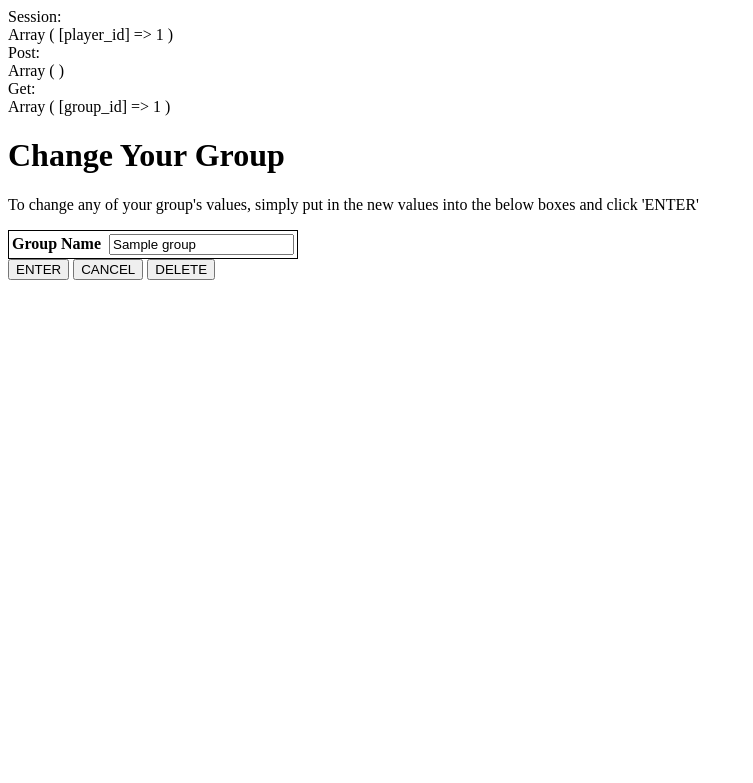
After one commit to Rage6/bracket-referee, a PHP site: page /bracket-referee/group_edit.php?group_id=1 in a window 1280 px wide. The commit adds this page. Shown: the top 783 px of the page, without its empty margins (0-753 px from the left). Run offline with PHP 8.4, Linux system fonts and the light colour scheme; the visitor is signed in with stand-in values (Sample User, id 1); tables that the repository leaves empty or names only in its code hold one stand-in row (values such as "Sample post").

Commit message:
can edit and delete groups

```diff
--- /dev/null
+++ b/group_edit.php
@@ -0,0 +1,107 @@
+<?php
+  session_start();
+  require_once("pdo.php");
+
+  // Confirms that the user is logged in
+  if (!isset($_SESSION['player_id'])) {
+    $_SESSION['message'] = "<b style='color:red'>You must log in or create an account to edit a group.</b>";
+    header('Location: index.php');
+    return false;
+  };
+
+  // Makes sure the administrator for this group is the current user
+  $checkStmt = $pdo->prepare('SELECT admin_id,group_name FROM Groups WHERE group_id=:gid');
+  $checkStmt->execute(array(
+    ':gid'=>$_GET['group_id']
+  ));
+  $adminId = $checkStmt->fetch(PDO::FETCH_ASSOC);
+  if ($adminId['admin_id'] != $_SESSION['player_id']) {
+    $urlId = $_GET['group_id'];
+    $_SESSION['message'] = "<b style='color:red'>Only the administrator can edit this group.</b>";
+    header('Location: group.php?group_id='.$urlId);
+    return false;
+  };
+
+  // The current group_id
+  $urlId = htmlentities($_GET['group_id']);
+
+  if (isset($_POST['submitEdit'])) {
+    // $urlId = htmlentities($_GET['group_id']);
+    if ($adminId['group_name'] != $_POST['new_name']) {
+      if (strlen($_POST['new_name'])) {
+        $editStmt = $pdo->prepare('UPDATE Groups SET group_name=:nw WHERE group_id=:id');
+        $editStmt->execute(array(
+          ':id'=>$urlId,
+          ':nw'=>htmlentities($_POST['new_name'])
+        ));
+        $_SESSION['message'] = "<b style='color:green'>Change completed</b>";
+        header('Location: group.php?group_id='.$urlId);
+        return true;
+      };
+    } else {
+      header('Location: group_edit.php?group_id='.$urlId);
+    }
+  };
+
+  // Delete this group and it's linking table in the Groups_Players.php file
+  if (isset($_POST['submitDelete'])) {
+    $deleteStmt = $pdo->prepare('DELETE FROM Groups WHERE group_id=:id');
+    $deleteStmt->execute(array(
+      ':id'=>$urlId
+    ));
+    $_SESSION['message'] = "<b style='color:blue'>Group deleted</b>";
+    header('Location: player.php');
+    return true;
+  };
+
+  // Allows user to return to group.php
+  if (isset($_POST['cancelEdit'])) {
+    $urlId = $_GET['group_id'];
+    header('Location: group.php?group_id='.$urlId);
+    return true;
+  };
+  echo("Session:</br>");
+  print_r($_SESSION);
+  echo("</br>");
+  echo("Post:</br>");
+  print_r($_POST);
+  echo("</br>");
+  echo("Get:</br>");
+  print_r($_GET);
+  echo("</br>");
+?>
+<!DOCTYPE html>
+<html lang="en" dir="ltr">
+  <head>
+    <meta charset="utf-8">
+    <title>Change Group | Bracket Referee</title>
+    <script
+    src="https://code.jquery.com/jquery-3.3.1.min.js"
+    integrity="sha256-FgpCb/KJQlLNfOu91ta32o/NMZxltwRo8QtmkMRdAu8="
+    crossorigin="anonymous"></script>
+    <script src="main.js"></script>
+  </head>
+  <body>
+    <h1>Change Your Group</h1>
+    <p>To change any of your group's values, simply put in the new values into the below boxes and click 'ENTER'</p>
+    <form method="POST">
+      <table style='border:solid black 1px'>
+        <tr>
+          <td><b>Group Name</b><td>
+          <td><input type="text" name="new_name" value="<?php echo($adminId['group_name']) ?>"/></td>
+        </tr>
+      </table>
+      <span>
+        <input type="submit" name="submitEdit" value="ENTER" />
+        <input type="submit" name="cancelEdit" value="CANCEL" />
+      </span>
+      <input type="submit" name="submitDelete" value="DELETE" />
+    </form>
+    <?php
+      if (isset($_SESSION['message'])) {
+        echo($_SESSION['message']);
+        unset($_SESSION['message']);
+      };
+    ?>
+  </body>
+</html>
--- a/index.php
+++ b/index.php
@@ -82,6 +82,11 @@
       return false;
     }
   };
+
+  print_r($_SESSION);
+  echo("</br>");
+  print_r($_GET);
+  echo("</br>");
 ?>
 <!DOCTYPE html>
 <html lang="en" dir="ltr">
--- a/main.js
+++ b/main.js
@@ -1,5 +1,5 @@
 $(()=>{
-  console.log("new test successful");
+  console.log("old test successful");
 
   $('#logForm').hide();
   $('#signForm').hide();
@@ -22,18 +22,9 @@ $(()=>{
     $('#changePs').hide();
   });
 
-  // findGroup
-  $("#findGroupBox").hide();
-  $('#findGroup').click(()=>{
-    $("#addGroupBox").hide();
-    $('#deleteBox').hide();
-    $("#findGroupBox").toggle();
-  });
-
   // Toggle the box for adding a new group
   $("#addGroupBox").hide();
   $('#showAddBox').click(()=>{
-    $("#findGroupBox").hide();
     $('#deleteBox').hide();
     $("#addGroupBox").toggle();
   });
@@ -44,7 +35,6 @@ $(()=>{
   // Toggle the box for deleting account in player.php
   $('#deleteBox').hide();
   $('#showDeleteBox').click(()=>{
-    $("#findGroupBox").hide();
     $("#addGroupBox").hide();
     $('#deleteBox').toggle();
   });
```
Also changed, not shown: group.php (+14 -4 lines), player.php (+16 -9 lines).
